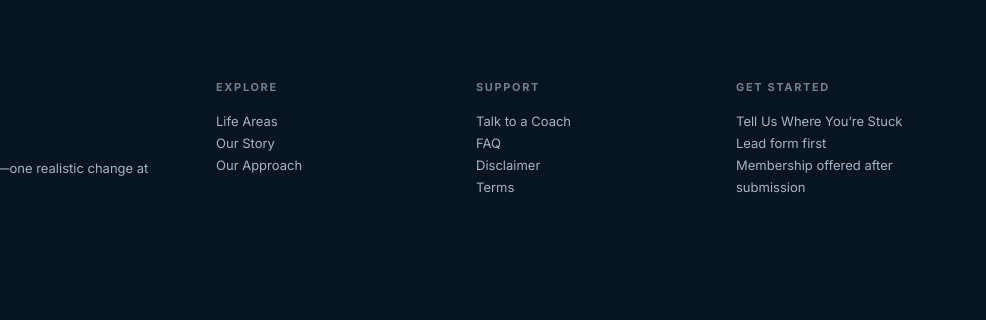
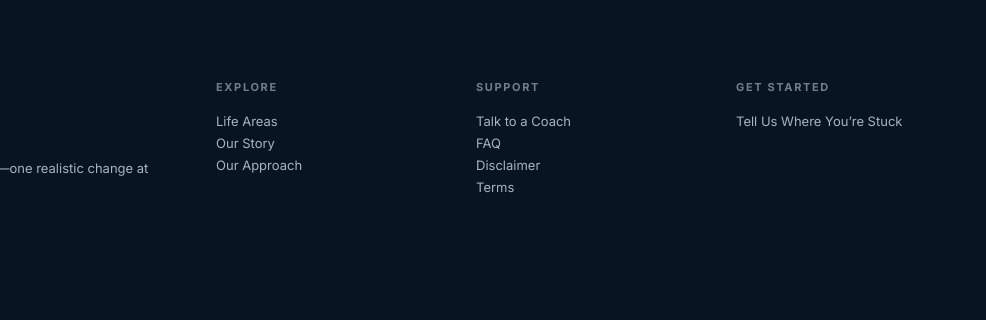
Before and after one commit to jmjdasinger16-crypto/liferise.cc, a website: page index.html in a window 1280 px wide. Shown: the part 6743-7063 px from the top of the page, 294-1280 px from the left. Drawn offline with nearby package versions, Linux system fonts and the light colour scheme; no server answers.

Commit message:
Remove lead-form messaging from footer

```diff
--- a/index.html
+++ b/index.html
@@ -207,7 +207,7 @@
       <div class="footer-brand"><a class="brand footer-logo" href="index.html" aria-label="LifeRise home"><img class="brand-logo" src="/assets/liferise-logo-web.png?v=3" alt="LifeRise" width="600" height="300"></a><p>Helping people rise in every area of life—one realistic change at a time.</p><p><a href="mailto:support@liferise.cc">support@liferise.cc</a><br><a href="tel:+18063195785">(806) 319-5785</a></p></div>
       <div><h4>Explore</h4><ul><li><a href="areas.html">Life Areas</a></li><li><a href="about.html">Our Story</a></li><li><a href="#approach">Our Approach</a></li></ul></div>
       <div><h4>Support</h4><ul><li><a href="contact.html#coach-form">Talk to a Coach</a></li><li><a href="#faq">FAQ</a></li><li><a href="disclaimer.html">Disclaimer</a></li><li><a href="terms.html">Terms</a></li></ul></div>
-      <div><h4>Get Started</h4><ul><li><a href="contact.html#coach-form">Tell Us Where You’re Stuck</a></li><li>Lead form first</li><li>Membership offered after submission</li></ul></div>
+      <div><h4>Get Started</h4><ul><li><a href="contact.html#coach-form">Tell Us Where You’re Stuck</a></li></ul></div>
     </div>
     <div class="wrap copyright"><p>© 2026 LifeRise. All rights reserved.</p><div><a href="disclaimer.html">Privacy</a><a href="terms.html">Terms</a></div></div>
   </footer>
```
